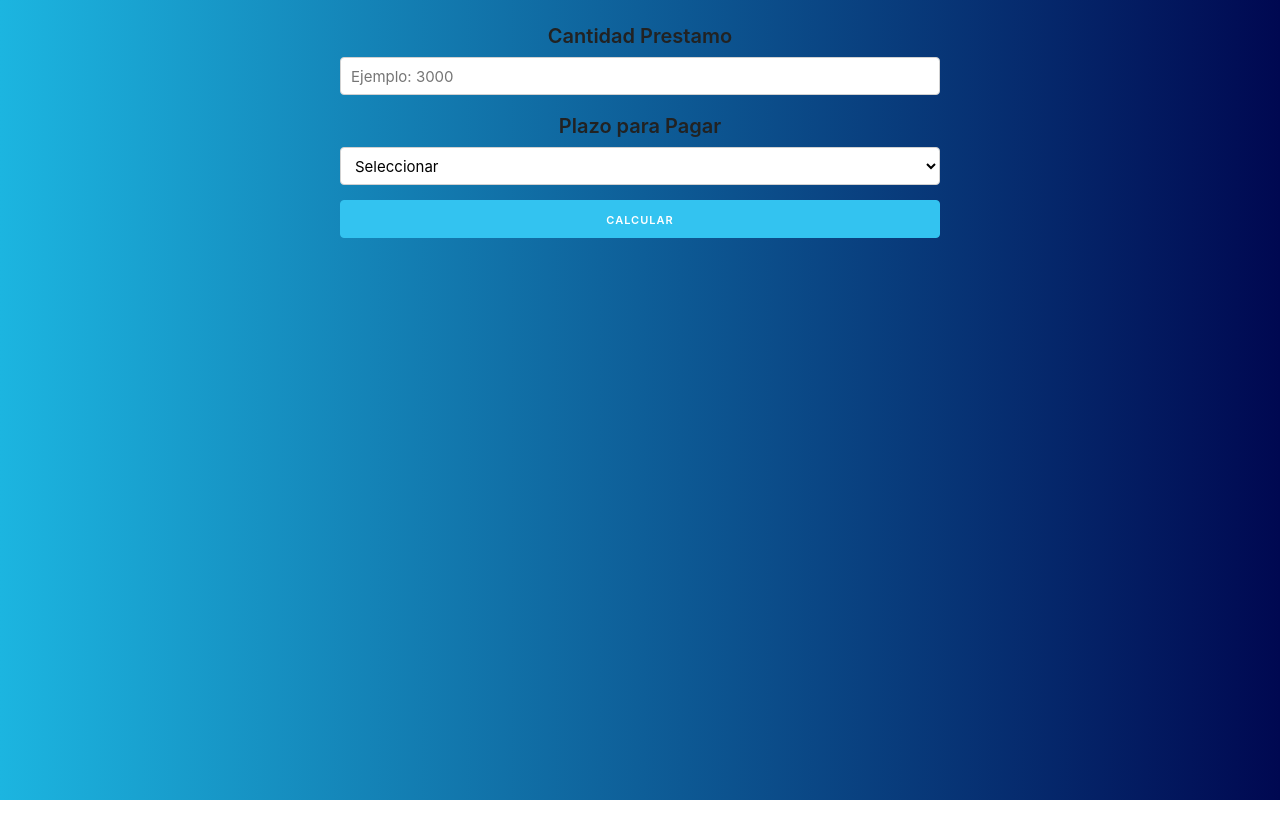
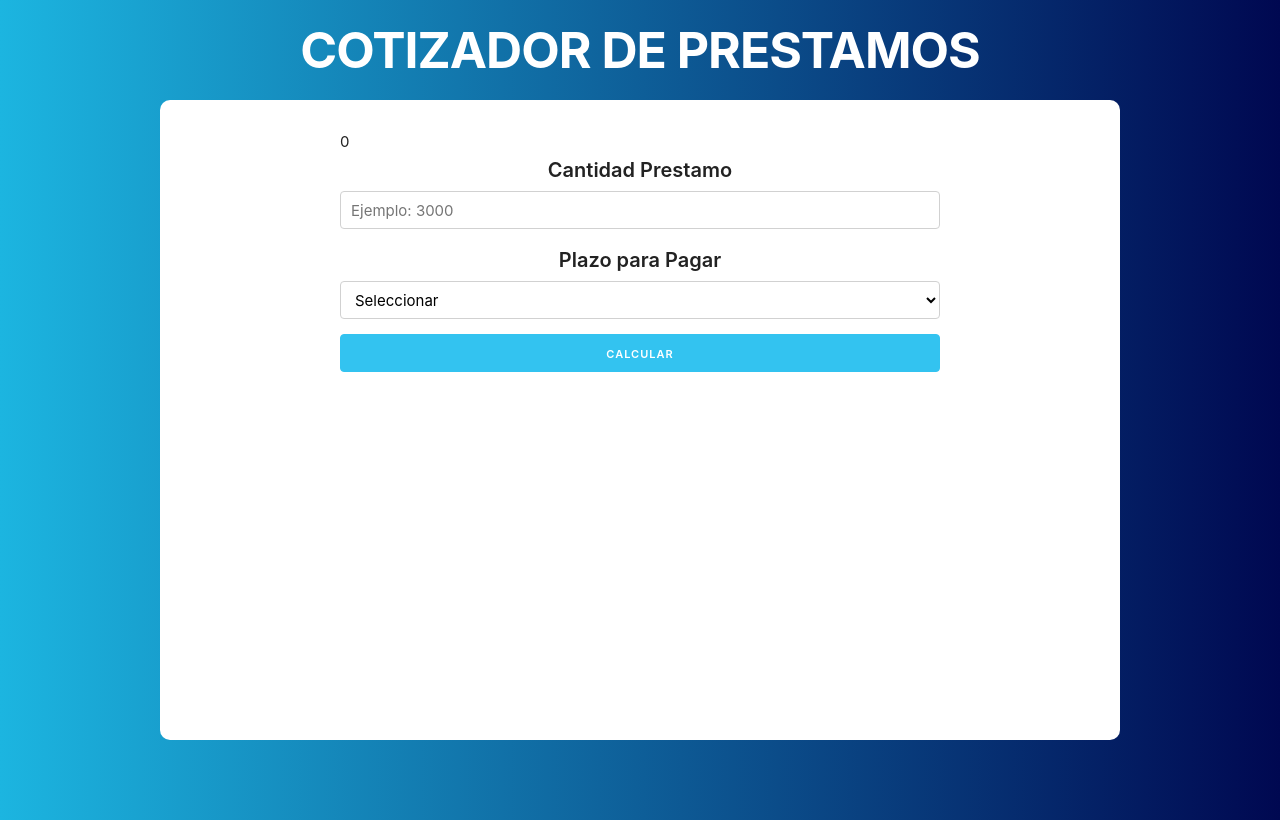
Before and after one commit to Emmanuelcik/PrestamosApp, a React (Create React App) app: page / in a window 1280 px wide. Built offline with nearby package versions, Linux system fonts and the light colour scheme.

Commit message:
Leer los datos del formulario

```diff
--- a/src/App.js
+++ b/src/App.js
@@ -1,40 +1,26 @@
 import Header from "./components/Header";
-import React, {Fragment} from 'react'
+import React, {Fragment, useState} from 'react'
 import Formulario from "./components/Formulario";
 
 function App() {
+
+  //Definir el state
+  const [cantidad, guardarCantidad] = useState(0);
+
   return (
-    <form>
-          <div className="row">
-              <div>
-                  <label>Cantidad Prestamo</label>
-                  <input
-                      className="u-full-width"
-                      type="number"
-                      placeholder="Ejemplo: 3000"
-                  />
-              </div>
-              <div>
-                  <label>Plazo para Pagar</label>
-                  <select
-                      className="u-full-width"
-                  >
-                      <option value="">Seleccionar</option>
-                      <option value="3">3 meses</option>
-                      <option value="6">6 meses</option>
-                      <option value="12">12 meses</option>
-                      <option value="24">24 meses</option>
-                  </select>
-              </div>
-              <div>
-                  <input
-                      type="submit"
-                      value="Calcular"
-                      className="button-primary u-full-width"
-                  />
-              </div>
-          </div>
-  </form>
+    <Fragment>
+      <Header
+        title="Cotizador de Prestamos"
+        description="Use the form and get a cotization"
+      />
+
+      <div className="container">
+        <Formulario
+          cantidad = {cantidad}
+          guardarCantidad = {guardarCantidad}
+        />
+      </div>
+    </Fragment>
   );
 }
 
--- a/src/components/Formulario.js
+++ b/src/components/Formulario.js
@@ -1,9 +1,44 @@
 import React from 'react'
 
-function Formulario(){
+function Formulario({cantidad, guardarCantidad}){
+
+
+
 
     return (
-        <h1>Formulario</h1>
+        <form>
+        {cantidad}
+            <div className="row">
+                <div>
+                    <label>Cantidad Prestamo</label>
+                    <input
+                        className="u-full-width"
+                        type="number"
+                        placeholder="Ejemplo: 3000"
+                        onChange= { e => guardarCantidad(parseInt( e.target.value ))  }
+                        />
+                </div>
+                <div>
+                    <label>Plazo para Pagar</label>
+                    <select
+                        className="u-full-width"
+                    >
+                        <option value="">Seleccionar</option>
+                        <option value="3">3 meses</option>
+                        <option value="6">6 meses</option>
+                        <option value="12">12 meses</option>
+                        <option value="24">24 meses</option>
+                    </select>
+                </div>
+                <div>
+                    <input
+                        type="submit"
+                        value="Calcular"
+                        className="button-primary u-full-width"
+                    />
+                </div>
+            </div>
+        </form>
     );
 }
 
```
